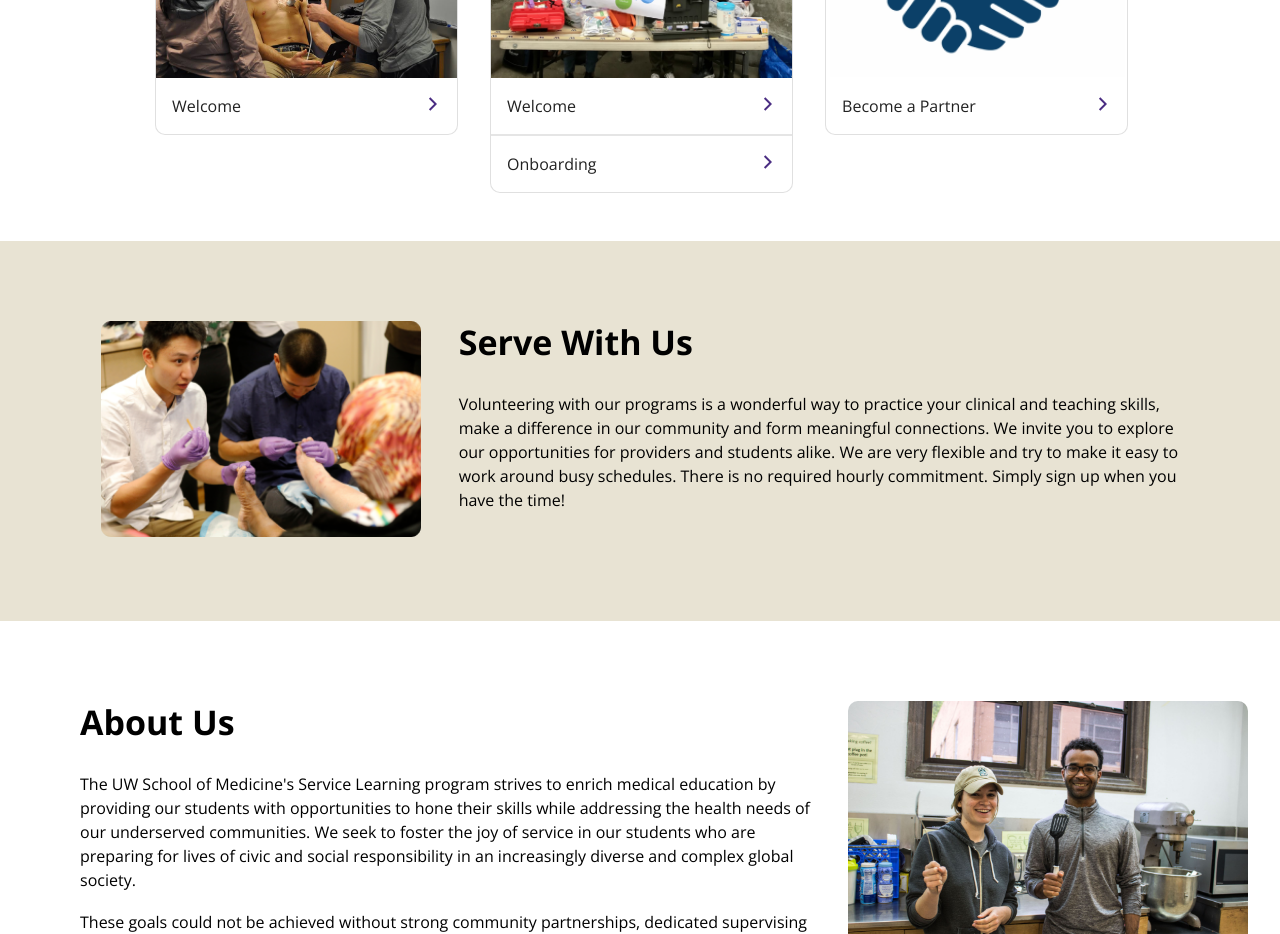
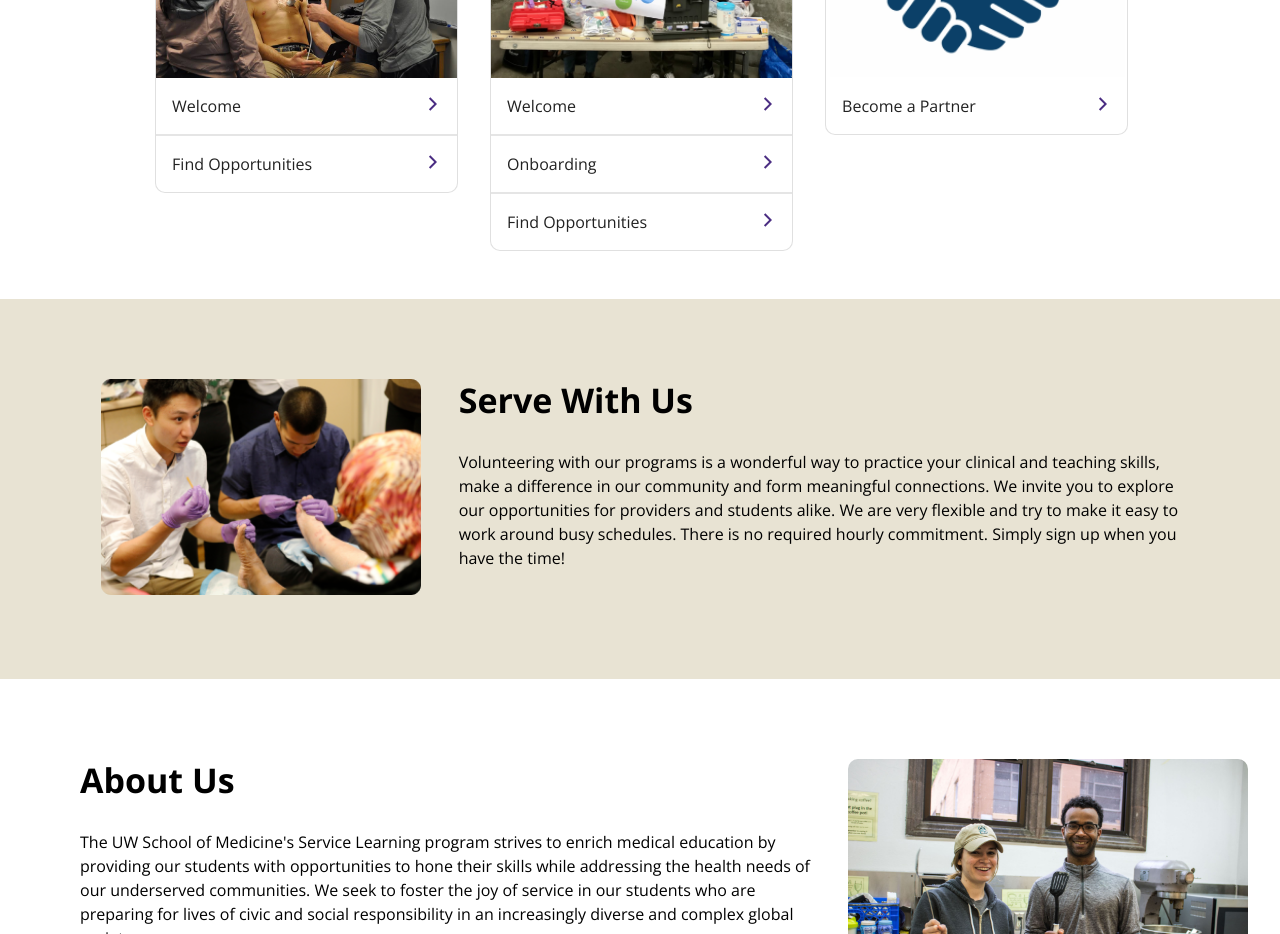
Before and after one commit to slweb-uw/volunteer-site, a Next.js app: page / in a window 1280 px wide. Shown: the part 1060-1994 px from the top of the page. Built offline with nearby package versions, Linux system fonts and the light colour scheme; no server answers.

Commit message:
Merge commit 'refs/pull/6/head' of https://github.com/uw-slweb/volunteer-site into welcomePages

```diff
--- a/pages/index.tsx
+++ b/pages/index.tsx
@@ -70,7 +70,8 @@ const App: React.FC<{}> = () => {
               variant="contained"
               style={{ width: "200px" }}
             >
-              Find Opportunities <ArrowForwardIos style={{fontSize: "1.1em", color: "#ffffff"}}/>
+              Find Opportunities
+              <ArrowForwardIos style={{fontSize: "1.1em", color: "#ffffff"}}/>
             </Button>
           </div>
         </div>
@@ -121,6 +122,15 @@ const App: React.FC<{}> = () => {
                   </div>
                 </CardContent>
               </CardActionArea>
+              <hr style={{border: ".2px solid #E5E5E5", width:"100%", margin:"0"}}></hr>
+              <CardActionArea href="/location/[location]">
+                <CardContent>
+                  <div className={classes.cardlinks}>
+                    <Typography>Find Opportunities</Typography>
+                    <Typography><ArrowForwardIos style={{fontSize: "1em", color: "#4B2E83"}}/></Typography>
+                  </div>
+                </CardContent>
+              </CardActionArea>
             </Card>
           </div>
           <div
@@ -143,7 +153,6 @@ const App: React.FC<{}> = () => {
                 src="./volunteerProviders.jpg"
                 style={{ height: "200px", width: "301px", objectFit: "cover"}}
               ></CardMedia>
-
               <CardActionArea href="/welcome/volunteerProviders">
                 <CardContent>
                   <div className={classes.cardlinks}>
@@ -153,11 +162,19 @@ const App: React.FC<{}> = () => {
                 </CardContent>
               </CardActionArea>
               <hr style={{border: ".2px solid #E5E5E5", width:"100%", margin:"0"}}></hr>
-
               <CardActionArea href="/onboarding">
                 <CardContent>
                   <div className={classes.cardlinks}>
                     <Typography>Onboarding</Typography>
+                    <Typography><ArrowForwardIos style={{fontSize: "1em", color: "#4B2E83"}}/></Typography>
+                  </div>
+                </CardContent>
+              </CardActionArea>
+              <hr style={{border: ".2px solid #E5E5E5", width:"100%", margin:"0"}}></hr>
+              <CardActionArea href="/location/[location]">
+                <CardContent>
+                  <div className={classes.cardlinks}>
+                    <Typography>Find Opportunities</Typography>
                     <Typography><ArrowForwardIos style={{fontSize: "1em", color: "#4B2E83"}}/></Typography>
                   </div>
                 </CardContent>
```
Also changed, not shown: pages/location/[location].tsx (+39 -10 lines).
